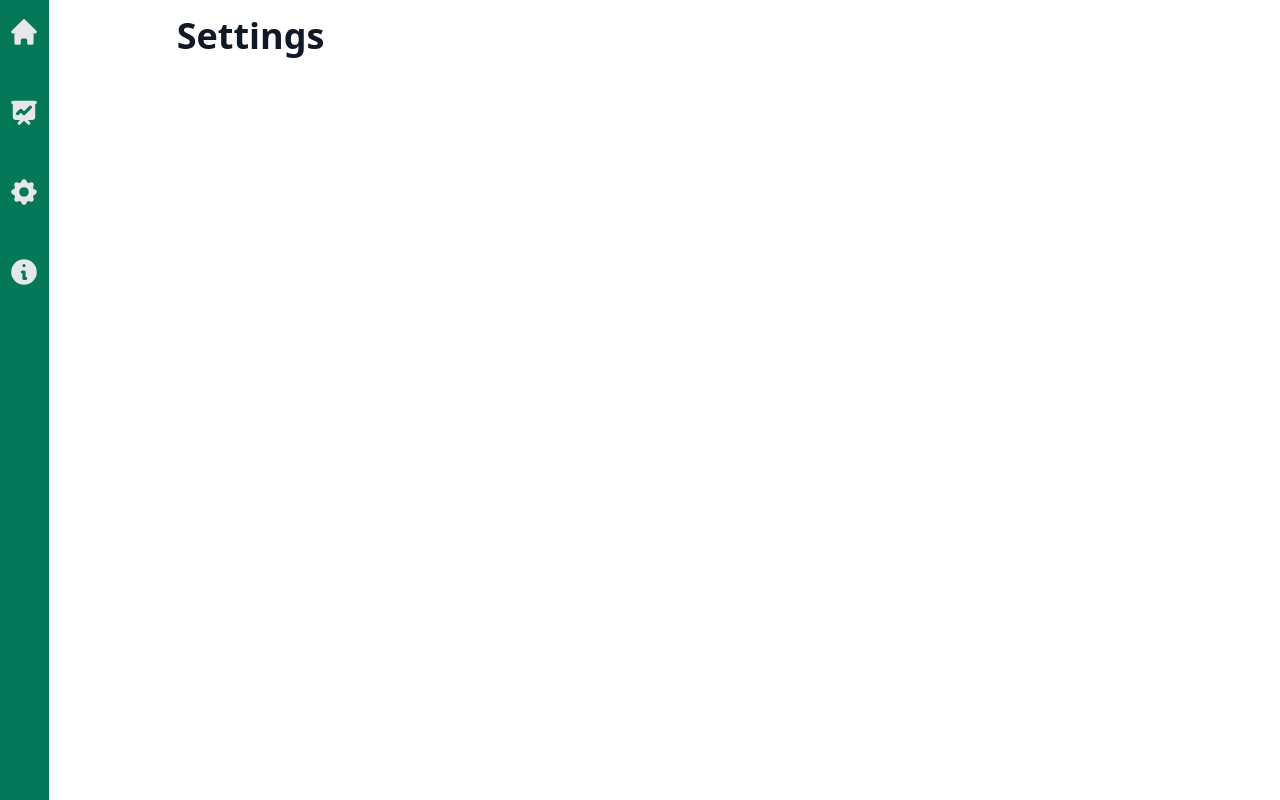
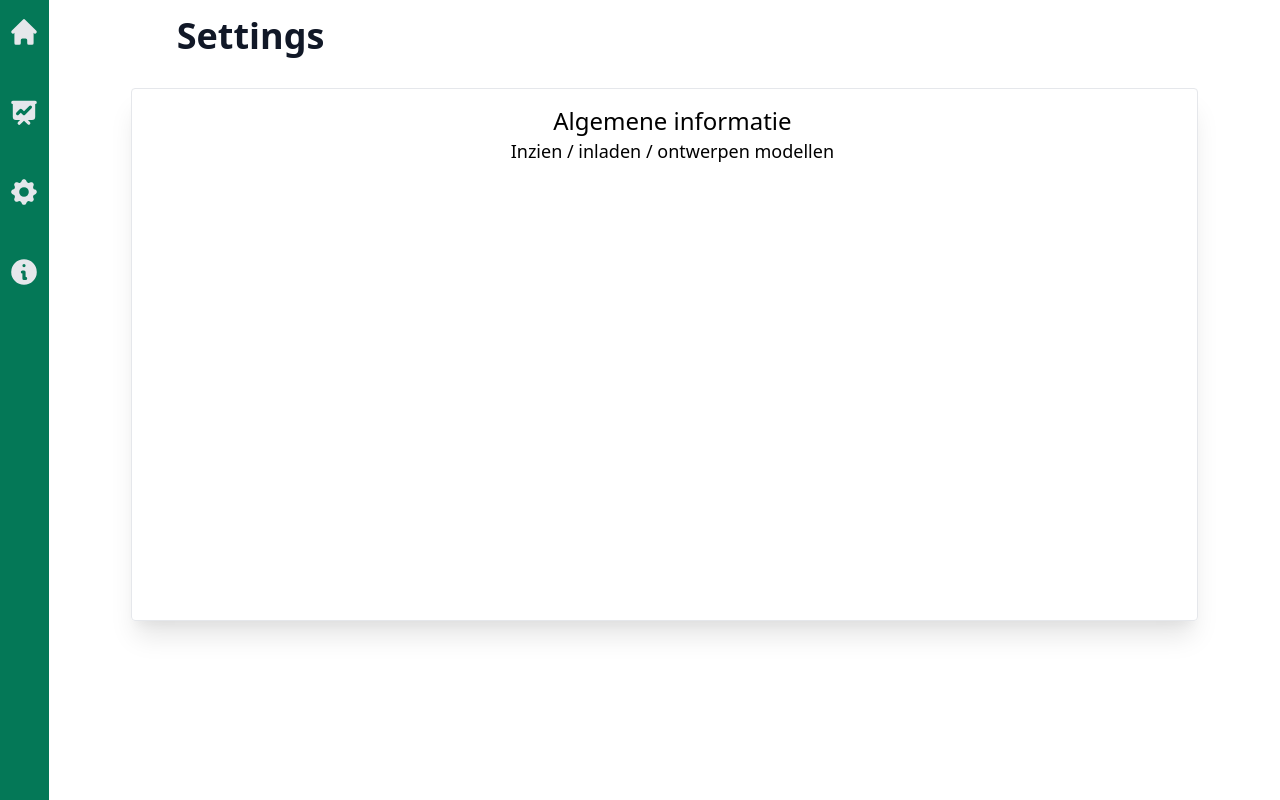
Before and after one commit to Predictive-maintenance-casus-2021/Predictive-Maintenance-supervised-learning, a Vue app in the folder src/web/vue/: page /settings in a window 1280 px wide. Built offline with nearby package versions, Linux system fonts and the light colour scheme.

Commit message:
Start settings page

```diff
--- a/src/web/vue/src/views/Settings.vue
+++ b/src/web/vue/src/views/Settings.vue
@@ -1,12 +1,35 @@
 <template>
   <div>
     <h1 class="text-4xl text-gray-900 font-bold">Settings</h1>
+    <div class="flex justify-center">
+      <div
+        class="border border-1 shadow-xl rounded mt-8 w-5/6 h-2/3 absolute"
+      >
+        <div class="mt-4 ml-4">
+          <a class="flex justify-center text-2xl font-medium"
+            >Algemene informatie</a
+          >
+          <a class="flex justify-center text-lg"
+            >Inzien / inladen / ontwerpen modellen</a
+          >
+        </div>
+      </div>
+    </div>
   </div>
 </template>
 
 <script>
 export default {
   name: "Settings",
+  data() {
+    return {
+      predictMinFuture: 1,
+      lookback: 0,
+      earlyStopping: false,
+      epochs: 50,
+      shift: 0,
+    };
+  },
 };
 </script>
 
```
Also changed, not shown: src/web/vue/src/views/Model.vue (+10 -6 lines).
